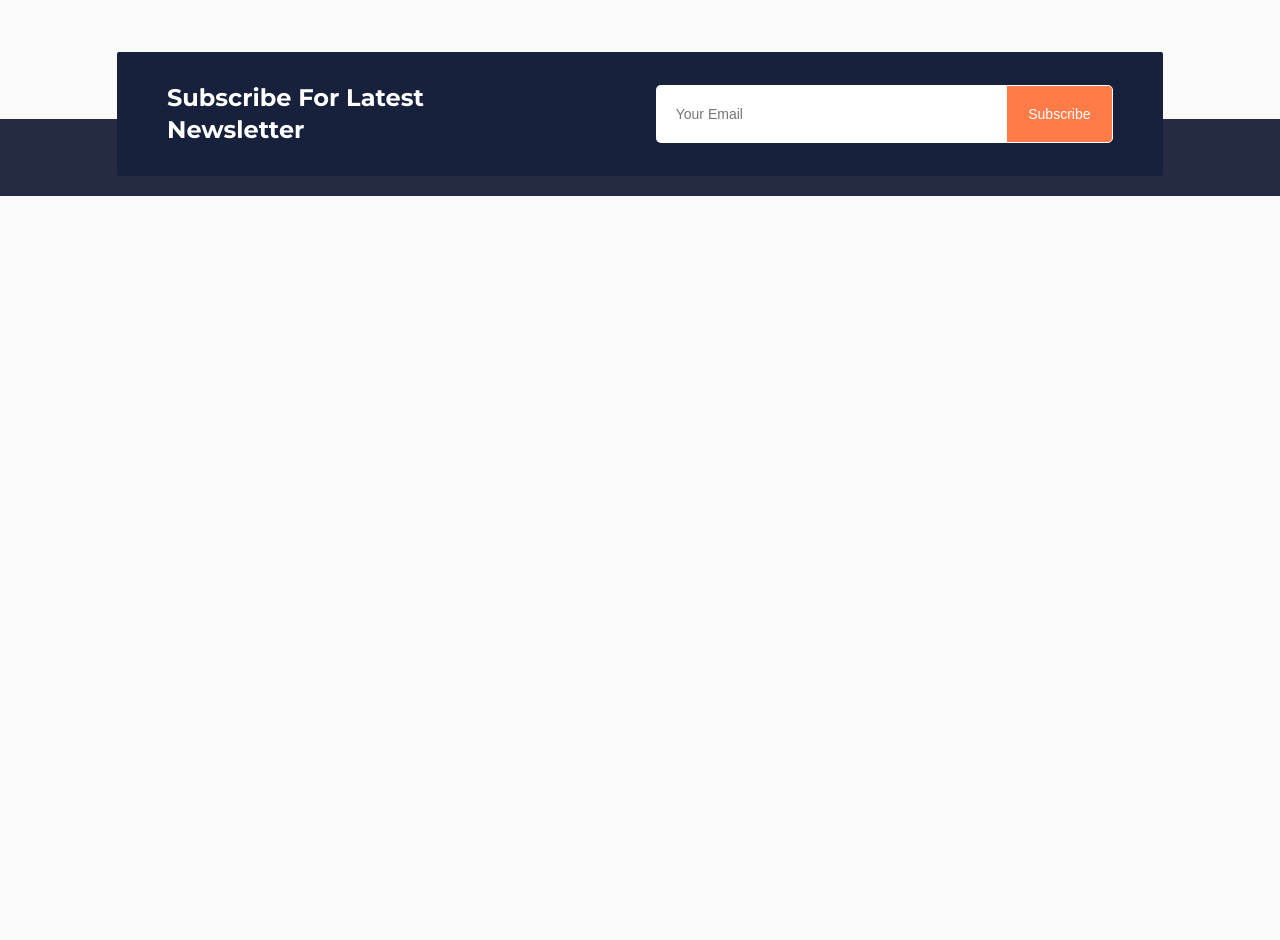
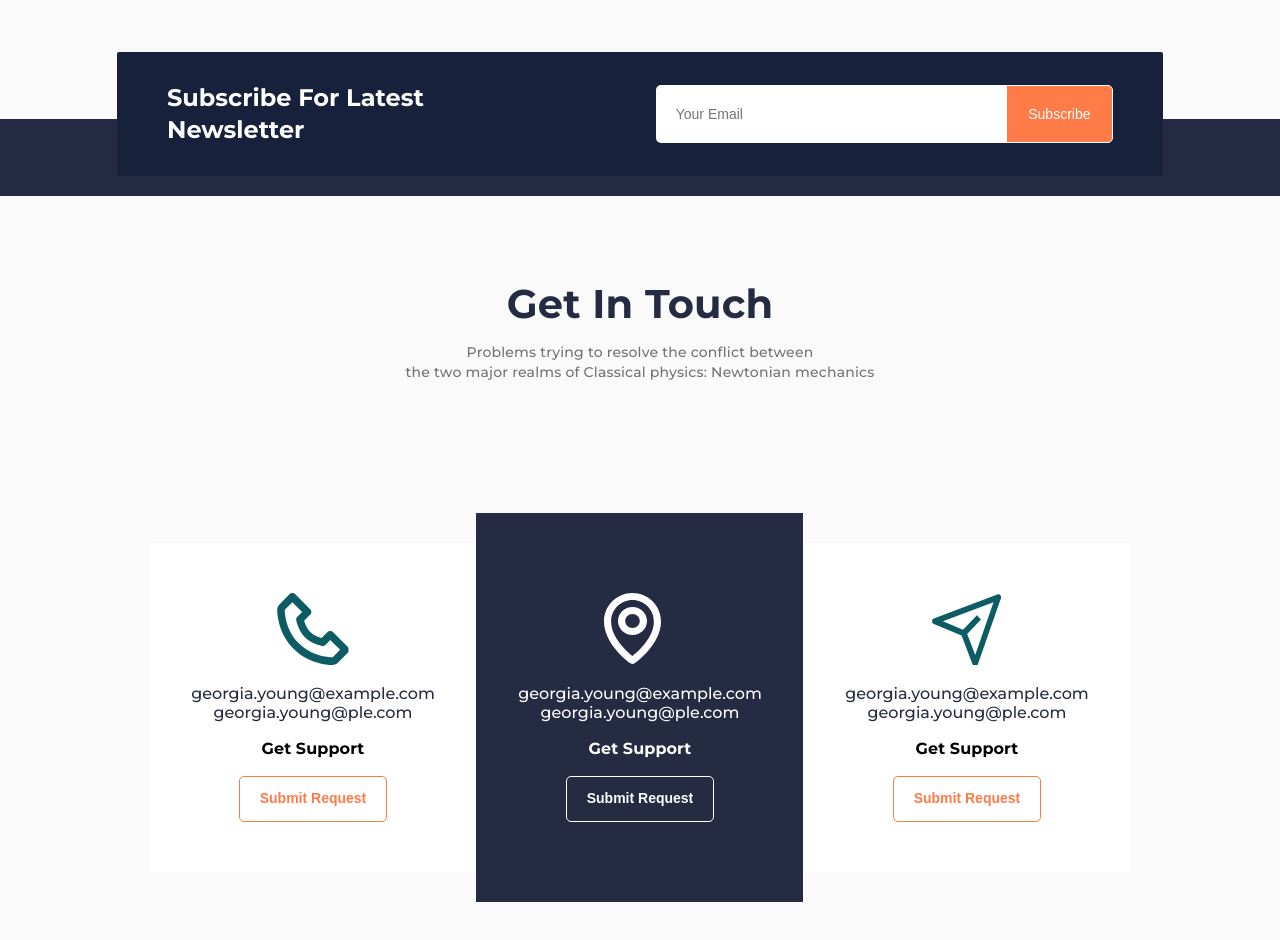
Before and after one commit to Lusenko/Repeat_html_2, a website: page index.html in a window 1280 px wide. Shown: the part 3081-4021 px from the top of the page. Before the commit the page ends 3277 px from the top, so only its background shows below. Drawn offline with Linux system fonts and the light colour scheme.

Commit message:
added get in touch section

```diff
--- a/_main.scss
+++ b/_main.scss
@@ -490,6 +490,7 @@
     font-size: 24px;
     font-weight: 700;
 
+
     max-width: 266px;
 
     line-height: calc(32 / 24 * 100%);
@@ -555,8 +556,80 @@
         padding: 9px 16.5px;
       }
       @media (max-width: 376px){
-        padding: 9xp 12.5px;
+        padding: 9px 12.5px;
       }
     }
   }
 }
+/***************GET IN TOUCH*****************/
+.get-in-touch{
+  padding: 80px 0;
+}
+.get-in-touch__body{
+  padding: 80px 32.5px;
+
+  .get-in-touch__column{
+    display: flex;
+    text-align: center;
+    align-items: center;
+
+
+    .get-in-touch__item{
+      flex: 0 1 33.333%;
+      background: white;
+
+      padding: 50px 40px;
+
+      & > *:not(:last-child){
+        padding: 0 0 15px 0;
+      }
+      .get-in-touch__email{
+        display: flex;
+        flex-direction: column;
+
+        a{
+          color: $colorTitle;
+        }
+      }
+      .get-in-touch__support{
+        font-size: 16px;
+        font-weight: 700;
+        line-height: calc(24 / 16 * 100%);
+
+        letter-spacing: .1px;
+      }
+      .get-in-touch__button{
+        font-size: 14px;
+        font-weight: 600;
+
+        line-height: calc(24 / 14 * 100%);
+
+        color: #FF7B47;
+        background: white;
+
+        padding: 10px 20px;
+
+        border: 1px solid #FF7B47;
+        border-radius: 5px;
+      }
+    }
+    .green-item{
+      padding: 80px 40px;
+      background: $colorTitle;
+
+      .get-in-touch__email{
+        a{
+          color: white;
+        }
+      }
+      .get-in-touch__support{
+        color: white;
+      }
+      .get-in-touch__button{
+        color: white;
+        background: $colorTitle;
+        border: 1px solid white;
+      }
+    }
+  }
+}
--- a/index.html
+++ b/index.html
@@ -290,6 +290,53 @@
                 </div>
             </div>
         </section>
+
+        <section class="page__get-in-touch get-in-touch">
+            <div class="get-in-touch__container container">
+                <div class="get-in-touch__header header-block">
+                    <h2 class="header-title">Get In Touch</h2>
+                    <div class="header-text">Problems trying to resolve the conflict between <br>
+                        the two major realms of Classical physics: Newtonian mechanics </div>
+                </div>
+                <div class="get-in-touch__body">
+                    <div class="get-in-touch__column">
+                        <div class="get-in-touch__item">
+                            <div class="get-in-touch__img">
+                                <img src="images/get%20in%20touch/icn%20settings%20.icn-xl.svg" alt="">
+                            </div>
+                            <div class="get-in-touch__email">
+                                <a href="mailto:georgia.young@example.com">georgia.young@example.com</a>
+                                <a href="mailto:georgia.young@ple.com">georgia.young@ple.com</a>
+                            </div>
+                            <h5 class="get-in-touch__support">Get Support</h5>
+                            <button class="get-in-touch__button">Submit Request</button>
+                        </div>
+                        <div class="get-in-touch__item green-item">
+                            <div class="get-in-touch__img">
+                                <img src="images/get%20in%20touch/icn%20settings%20.icn-xl%20(1).svg" alt="">
+                            </div>
+                            <div class="get-in-touch__email">
+                                <a href="mailto:georgia.young@example.com">georgia.young@example.com</a>
+                                <a href="mailto:georgia.young@ple.com">georgia.young@ple.com</a>
+                            </div>
+                            <h5 class="get-in-touch__support">Get Support</h5>
+                            <button class="get-in-touch__button">Submit Request</button>
+                        </div>
+                        <div class="get-in-touch__item">
+                            <div class="get-in-touch__img">
+                                <img src="images/get%20in%20touch/icn%20settings%20.icn-xl%20(2).svg" alt="">
+                            </div>
+                            <div class="get-in-touch__email">
+                                <a href="mailto:georgia.young@example.com">georgia.young@example.com</a>
+                                <a href="mailto:georgia.young@ple.com">georgia.young@ple.com</a>
+                            </div>
+                            <h5 class="get-in-touch__support">Get Support</h5>
+                            <button class="get-in-touch__button">Submit Request</button>
+                        </div>
+                    </div>
+                </div>
+            </div>
+        </section>
     </main>
     <footer class="footer">
 
```
Also changed, not shown: images/get in touch/icn settings .icn-xl (1).svg (added), images/get in touch/icn settings .icn-xl (2).svg (added), images/get in touch/icn settings .icn-xl.svg (added), style.css, 1 other file.
